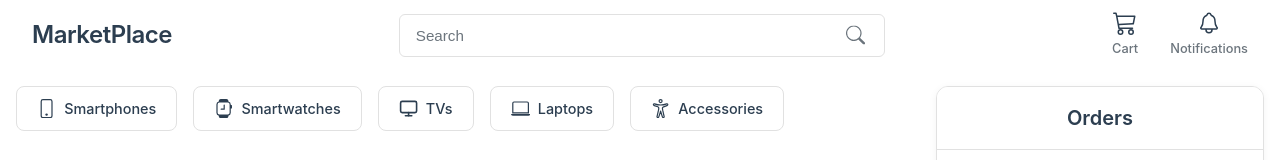
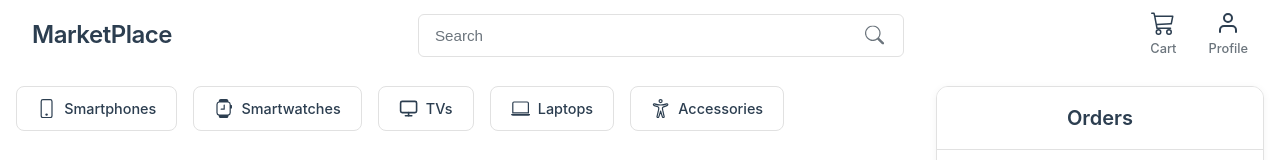
Before and after one commit to qaramanis/marketplace, a React (Vite) app: page / in a window 1280 px wide. Shown: the top 160 px of the page. Built offline with nearby package versions, Linux system fonts and the light colour scheme.

Commit message:
Update NavBar.jsx

```diff
--- a/src/jsx/NavBar.jsx
+++ b/src/jsx/NavBar.jsx
@@ -1,6 +1,6 @@
 import { useState } from 'react';
 import { BsCart3, BsSearch } from 'react-icons/bs';
-import { IoNotificationsOutline  } from 'react-icons/io5';
+import { FiUser } from "react-icons/fi";
 import '../css/NavBar.css';
 
 const Navbar = () => {
@@ -41,8 +41,8 @@ const Navbar = () => {
           <span className="icon-label">Cart</span>
         </div>
         <div className="navbar-icon">
-          <IoNotificationsOutline  className="icon" />
-          <span className="icon-label">Notifications</span>
+          <FiUser  className="icon" />
+          <span className="icon-label">Profile</span>
         </div>
       </div>
     </nav>
```
